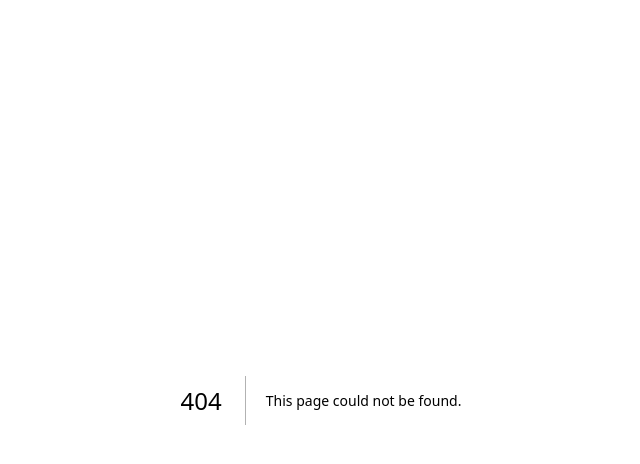
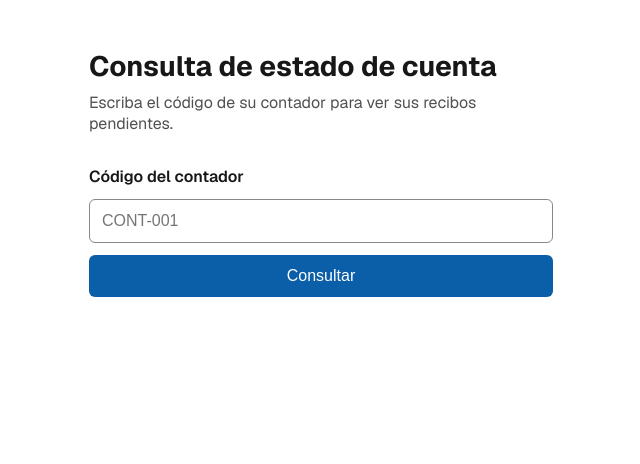
Before and after one commit to aquatech-umg/oficina-agua-rag, a Next.js app in the folder web-bff/: page /consulta in a window 1280 px wide. Before the commit this address had no page. Shown: the top 464 px of the page, without its empty margins (319-959 px from the left). Built offline with nearby package versions, Linux system fonts and the light colour scheme.

Commit message:
AQ-86: pagina inicial de consulta publica en web-bff (/consulta)

```diff
--- /dev/null
+++ b/web-bff/src/app/consulta/ConsultaForm.tsx
@@ -0,0 +1,54 @@
+"use client";
+
+import { useState, type FormEvent } from "react";
+import styles from "./consulta.module.css";
+
+const FORMATO_CODIGO = /^CONT-\d{3,6}$/;
+
+export default function ConsultaForm() {
+  const [codigo, setCodigo] = useState("");
+  const [error, setError] = useState<string | null>(null);
+  const [aviso, setAviso] = useState<string | null>(null);
+
+  function manejarEnvio(evento: FormEvent<HTMLFormElement>) {
+    evento.preventDefault();
+    const normalizado = codigo.trim().toUpperCase();
+
+    if (!FORMATO_CODIGO.test(normalizado)) {
+      setAviso(null);
+      setError("Escriba un código válido, por ejemplo CONT-001.");
+      return;
+    }
+
+    setError(null);
+    setAviso(
+      `Código ${normalizado} válido. La consulta al servicio se conectará en la siguiente tarea.`,
+    );
+  }
+
+  return (
+    <form className={styles.formulario} onSubmit={manejarEnvio} noValidate>
+      <label className={styles.etiqueta} htmlFor="codigo">
+        Código del contador
+      </label>
+      <input
+        id="codigo"
+        className={styles.campo}
+        type="text"
+        value={codigo}
+        onChange={(evento) => setCodigo(evento.target.value)}
+        placeholder="CONT-001"
+        autoComplete="off"
+      />
+      <button className={styles.boton} type="submit">
+        Consultar
+      </button>
+      {error && (
+        <p className={styles.error} role="alert">
+          {error}
+        </p>
+      )}
+      {aviso && <p className={styles.aviso}>{aviso}</p>}
+    </form>
+  );
+}
--- /dev/null
+++ b/web-bff/src/app/consulta/consulta.module.css
@@ -0,0 +1,51 @@
+.main {
+  max-width: 32rem;
+  margin: 0 auto;
+  padding: 3rem 1.5rem;
+  font-family: var(--font-geist-sans), sans-serif;
+}
+
+.titulo {
+  font-size: 1.75rem;
+  margin-bottom: 0.5rem;
+}
+
+.descripcion {
+  opacity: 0.75;
+  margin-bottom: 2rem;
+}
+
+.formulario {
+  display: flex;
+  flex-direction: column;
+  gap: 0.75rem;
+}
+
+.etiqueta {
+  font-weight: 600;
+}
+
+.campo {
+  padding: 0.75rem;
+  font-size: 1rem;
+  border: 1px solid #888;
+  border-radius: 6px;
+}
+
+.boton {
+  padding: 0.75rem;
+  font-size: 1rem;
+  border: none;
+  border-radius: 6px;
+  background: #0b5ea8;
+  color: #fff;
+  cursor: pointer;
+}
+
+.error {
+  color: #d32f2f;
+}
+
+.aviso {
+  color: #2e7d32;
+}
--- /dev/null
+++ b/web-bff/src/app/consulta/page.tsx
@@ -0,0 +1,20 @@
+import type { Metadata } from "next";
+import ConsultaForm from "./ConsultaForm";
+import styles from "./consulta.module.css";
+
+export const metadata: Metadata = {
+  title: "Consulta pública | Oficina Municipal de Agua",
+  description: "Consulte el estado de cuenta de su contador de agua.",
+};
+
+export default function ConsultaPage() {
+  return (
+    <main className={styles.main}>
+      <h1 className={styles.titulo}>Consulta de estado de cuenta</h1>
+      <p className={styles.descripcion}>
+        Escriba el código de su contador para ver sus recibos pendientes.
+      </p>
+      <ConsultaForm />
+    </main>
+  );
+}
```
